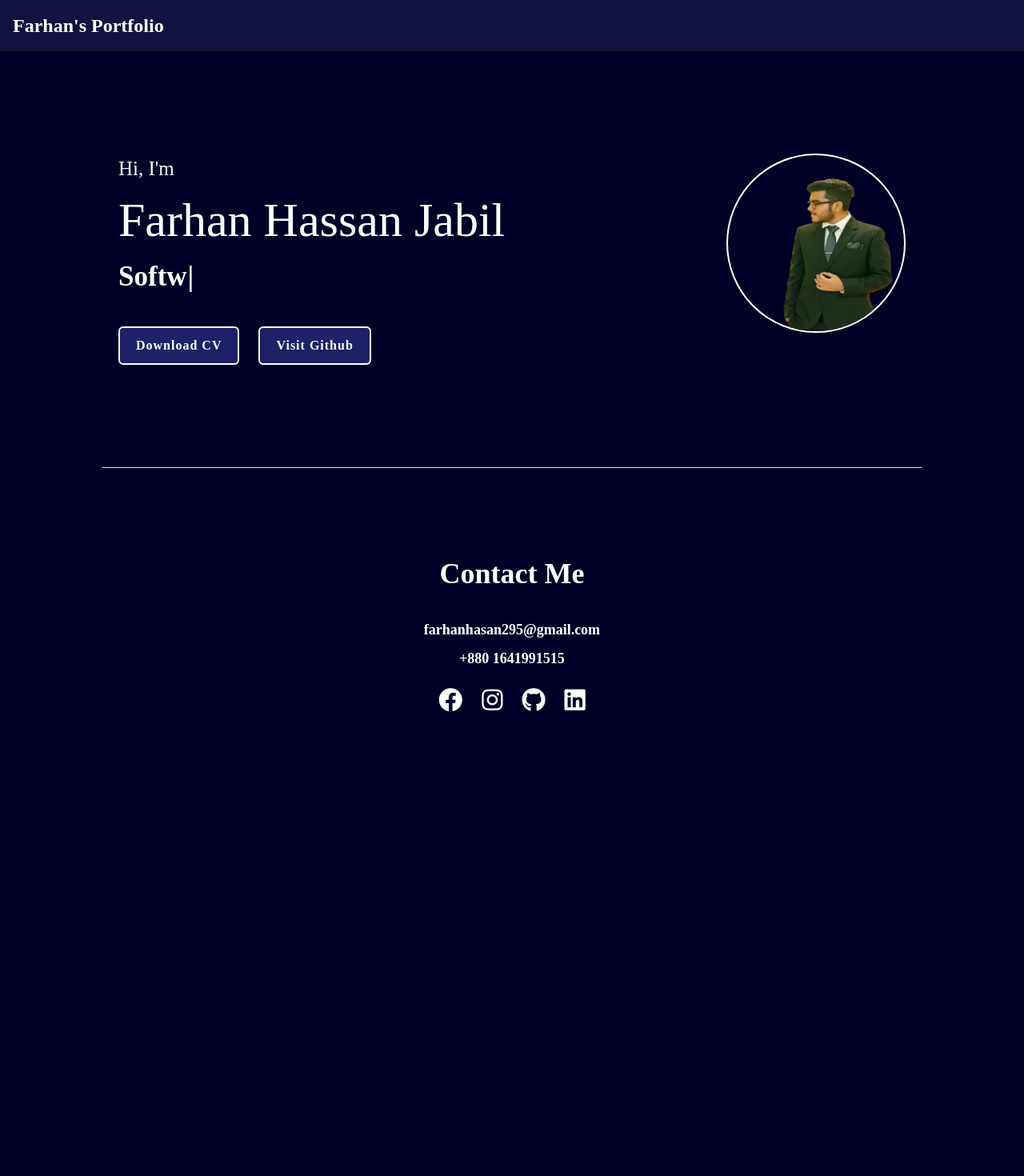
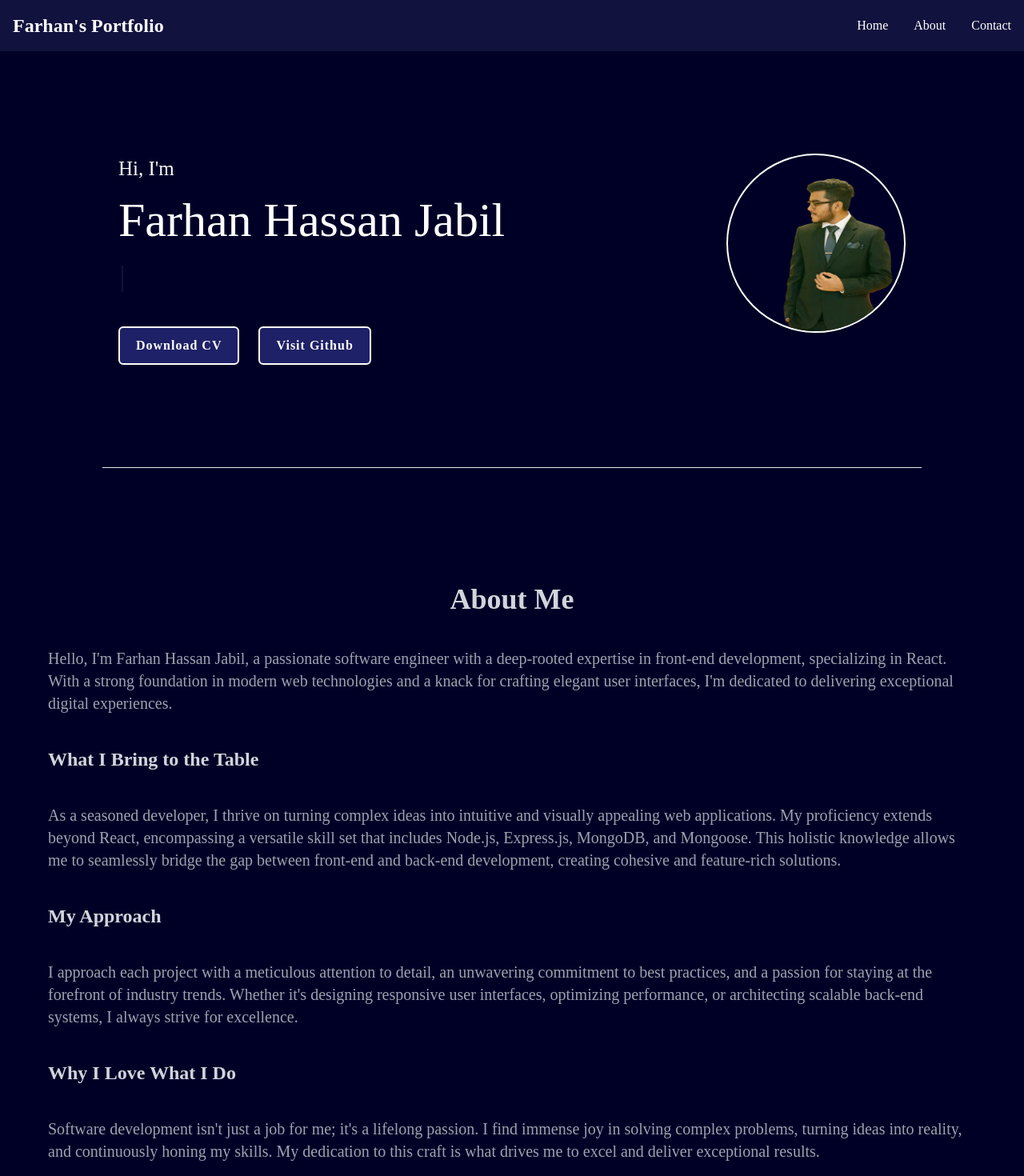
Before and after one commit to farhan-jabil/my-portfolio, a React (Create React App) app: page / in a window 1280 px wide. Shown: the top 1470 px of the page at 80% size. Before the commit the page ends 1005 px from the top, so only its background shows below. Built offline with nearby package versions, Linux system fonts and the light colour scheme.

Commit message:
adding about

```diff
--- a/src/App.js
+++ b/src/App.js
@@ -2,13 +2,14 @@ import './App.css';
 import Hero from './components/Hero';
 import Navbar from './components/Navbar';
 import Contact from './components/Contact';
+import About from './components/About';
 
 function App() {
   return (
     <div>
       <Navbar/>
       <Hero/>
-      {/* <About/> */}
+      <About/>
       {/* <Service/> */}
       {/* <Experience/> */}
       {/* <Skills/> */}
--- a/src/components/About.js
+++ b/src/components/About.js
@@ -1,62 +1,72 @@
-import React from 'react'
+import React from "react";
 
 export default function About() {
   return (
     <>
-      <section id='about'>
-        <div className='about'>
-          Lorem ipsum dolor sit amet consectetur adipisicing elit. Eum, repellat inventore. Fuga optio ullam totam ut, cupiditate culpa quod consectetur consequatur vel iure, aspernatur tempore, facere labore perferendis placeat neque!
-          Fuga natus laborum numquam pariatur debitis necessitatibus assumenda consectetur facere quasi beatae ad, distinctio optio, sed esse illo sequi. Atque expedita voluptate possimus provident nulla, numquam suscipit quisquam minima facere.
-          Quo minima, debitis porro nesciunt eaque aliquid nisi deserunt et, illum animi, quod nostrum accusantium esse quis dolores fugit repudiandae. Consectetur deleniti officia et corporis ipsum cum, dicta aspernatur possimus!
-          Vero inventore facere blanditiis fuga magni minima delectus quibusdam! Eius consequuntur architecto nesciunt iure harum earum ducimus et blanditiis optio. Dolor quo sequi sapiente ipsa enim laboriosam nobis deleniti! Facere!
-          Nemo eligendi omnis eveniet obcaecati non perspiciatis cumque debitis eum? Et ratione reiciendis cupiditate distinctio perferendis deserunt eligendi eum quam, harum eveniet! Officia velit dolorem vel dicta facilis commodi atque.
-          Eius labore delectus distinctio minima eveniet quo numquam voluptas molestiae sapiente ut nisi laborum dicta praesentium cupiditate, eaque hic magni ab incidunt temporibus saepe voluptate. Eveniet totam sunt rem tempora.
-          Modi odio ratione, laborum, illum dolorem totam odit ullam nihil autem consequatur in et hic alias praesentium? Reiciendis, quis ex quod nobis similique earum autem velit ut delectus vero ab.
-          Esse nihil dolore excepturi voluptatum labore hic molestias totam molestiae debitis amet porro sunt, at accusamus odio aliquid natus architecto, nostrum libero explicabo maiores iusto. Rem vero velit similique quos.
-          Doloremque, maiores dolores eos obcaecati culpa mollitia cupiditate omnis minima sed quia, eum deleniti debitis autem voluptatibus sit incidunt aspernatur aliquam sunt pariatur in tenetur. Molestias soluta magni ipsum illum!
-          Repellendus cum aliquid architecto, aliquam vel consequatur a, aspernatur quaerat quas esse quae aperiam illum, minima possimus tenetur explicabo vero. Quis enim laboriosam in veritatis suscipit quisquam autem, modi accusantium?
-          Tempora iure excepturi, eveniet, ex earum sit eligendi, beatae atque impedit ab molestias unde minus nostrum in quo quidem fugit? Quis illo doloremque debitis libero eum omnis praesentium facilis repudiandae.
-          Asperiores, cum. Alias aspernatur animi itaque minus veritatis numquam facilis molestiae, ea perspiciatis labore! Illum, quia modi, nisi nemo vitae ea sint aspernatur, dicta ut fugiat necessitatibus mollitia minima odio.
-          At ducimus ab minima nobis voluptatem pariatur exercitationem officiis iure, corrupti, autem rem similique itaque assumenda aliquid hic consequuntur magnam alias totam, aperiam quis ullam. Voluptatem, explicabo velit. Tempore, sunt?
-          Atque eum sit explicabo nemo fugit illum voluptates tempora minima veniam laudantium nesciunt eaque perferendis dicta iste et eos voluptatum rerum aperiam asperiores odit fugiat, assumenda eius sint accusantium! Libero.
-          Dignissimos ducimus expedita ratione hic incidunt! Omnis aspernatur, quis voluptatum amet minus inventore delectus aperiam facilis? Qui magni minus laborum ab, quam vel dolor harum ex, iusto expedita nobis deserunt?
-          Consequatur modi impedit corporis tempore ex vel repudiandae architecto sunt ad sed id voluptatem distinctio a consectetur asperiores magni nesciunt reiciendis itaque omnis, odit eius. Quo repellat soluta hic dolorem!
-          Eligendi, natus rerum. Assumenda, reprehenderit molestias nisi dolores obcaecati cum ratione nostrum sapiente. Temporibus illum suscipit deleniti ex. Id in sit, fugit asperiores praesentium atque omnis placeat ad eaque dolorem?
-          Dolores provident, et assumenda incidunt repellat harum? Error exercitationem, tenetur nesciunt illo vel ea dicta consequuntur reiciendis at a praesentium laborum quibusdam dignissimos adipisci. Doloremque modi sunt tempore rem provident.
-          Modi qui fuga quidem molestiae eaque, explicabo blanditiis culpa obcaecati, laborum repudiandae, doloribus facere. Pariatur ad vel quam quas reiciendis itaque cum error, officia obcaecati sit quae minima. Libero, corrupti?
-          Quas, non saepe nihil, excepturi qui vel aliquid debitis aut at voluptate ipsum, consequuntur quam earum ullam libero sunt rerum aspernatur ad aperiam pariatur. Id nostrum labore unde quo incidunt?
-          Sapiente rem facilis reprehenderit quas vero accusamus nobis fugiat illum temporibus, quae nemo repudiandae similique voluptate veritatis. Possimus hic blanditiis quo iusto molestiae quaerat soluta tempore. Delectus veritatis officia inventore.
-          Voluptas, nostrum repellat quidem nulla aliquid amet ratione blanditiis non, harum minima fugit perspiciatis sint reprehenderit animi aspernatur pariatur itaque similique. Totam, voluptatem recusandae nesciunt sunt porro a dolorum ducimus.
-          Soluta incidunt praesentium reprehenderit cumque? Expedita, nostrum earum? Nam dolore totam corporis quibusdam animi, suscipit sapiente asperiores. Aliquid maxime amet corporis, libero, dolorem architecto iure illum quibusdam iste fugiat obcaecati.
-          Excepturi placeat perspiciatis, dolore ullam ipsa at nihil eveniet quis. Magnam laborum architecto magni, similique, ducimus earum blanditiis, eius voluptate sed atque corrupti esse consectetur mollitia consequuntur nesciunt distinctio incidunt!
-          Optio culpa ipsum molestiae veniam voluptatem iure deserunt sed vero suscipit consectetur necessitatibus expedita id, assumenda voluptate adipisci exercitationem voluptas nesciunt accusantium reiciendis aut et iste facere repellendus? Recusandae, veritatis.
-          Error magni voluptatum quam possimus a! Excepturi obcaecati voluptate fugit eveniet repellendus libero, rem mollitia delectus perspiciatis sequi voluptatum minus unde quibusdam harum reiciendis, eius nobis. Nam veniam ipsam mollitia?
-          Optio totam reiciendis minima tempora dolore. Nisi cumque porro delectus totam doloremque earum ea assumenda, veniam quam sapiente quidem facilis officiis quas error vero! Cum reiciendis repudiandae aperiam maxime modi.
-          Tenetur praesentium cumque dolores asperiores. Quos, quaerat voluptatem! Accusantium corporis expedita placeat! Praesentium rem excepturi, minus repellendus tempora dolores voluptatum distinctio a! Eum quibusdam corrupti dolore officia quam. Sit, ipsum?
-          Distinctio esse tempora ducimus suscipit, rem quisquam vero temporibus veritatis alias laudantium expedita, aliquid doloribus. Earum qui deserunt dicta, dolores voluptatibus minima odio facilis harum, cumque odit corporis impedit molestiae.
-          Nesciunt qui explicabo quas ipsam ab beatae assumenda necessitatibus quaerat aperiam at quo, sapiente error sunt neque doloribus aut aliquid culpa quibusdam. Suscipit officiis sequi ad aperiam, obcaecati libero a.
-          Porro, quos sit? Fugiat, impedit excepturi, quisquam suscipit nihil sint obcaecati hic voluptate ratione dolore totam tenetur. Exercitationem odit sunt ea quo neque distinctio amet. Rem porro blanditiis quo repellat!
-          Cum nobis laudantium, molestias voluptatum eos doloribus sapiente optio, enim saepe aut fugiat, voluptatem consectetur ipsa reiciendis excepturi. Pariatur nihil, quis tempora nobis cumque at vitae reiciendis ea porro eius!
-          Aperiam iusto repellat dolores, atque, voluptate ex rem ipsa quod ad eius commodi alias quas. Numquam tenetur quae deserunt voluptate nobis. Similique accusamus pariatur, totam expedita sed vel eos in.
-          Ex saepe assumenda soluta quia corporis est laboriosam obcaecati doloremque fugit, in facere impedit veniam mollitia consectetur quidem omnis veritatis non. Sit dolorum placeat expedita, laborum atque deleniti distinctio iusto.
-          Unde nostrum, sequi tenetur hic recusandae debitis. Esse numquam quasi animi laboriosam deleniti eaque vel necessitatibus aperiam dolore cumque atque molestias consequatur quisquam ipsum aliquam, quibusdam possimus. Modi, debitis id!
-          Nisi, autem consectetur tempora nemo deleniti ducimus, neque laudantium iste veniam aut ullam commodi sunt illo excepturi minima omnis rerum quas, harum facilis est sint. Corrupti autem nisi quidem iusto.
-          Velit voluptate reprehenderit provident dicta, non quibusdam ullam esse perspiciatis. Nesciunt suscipit, velit dolorem consequuntur, ullam enim voluptatum culpa tempora, neque quaerat vel quis. Sed quia cupiditate optio voluptate nihil!
-          Nobis mollitia repellat voluptates optio quaerat iure ipsum. Libero aut modi autem in, aliquid et ducimus ut laborum? Debitis dolores ut quasi vero dignissimos fugiat harum libero doloremque ullam cupiditate!
-          Hic atque corrupti dolore animi sapiente officia cupiditate autem nisi ipsum ducimus distinctio numquam ab dolor voluptates ex omnis dolorum minus, similique eum quos laboriosam aut illo quaerat eaque. Perferendis?
-          Impedit eligendi assumenda cumque numquam? Maiores iure odio iusto, corporis commodi autem totam architecto. Blanditiis tempore magni perferendis nam accusamus voluptas dolor laboriosam nisi, sint velit explicabo, provident deleniti. Rem.
-          Facere assumenda facilis, cupiditate eius blanditiis voluptatem vitae, doloremque porro obcaecati officia accusamus laudantium est quo, unde sequi sit dolore quisquam! Odit recusandae aliquid natus dicta nam facilis praesentium necessitatibus?
-          Maiores neque, aspernatur, quis illo molestiae vitae non sunt voluptatum vel nesciunt eius veritatis ipsam suscipit a enim! Quasi inventore ipsam maiores delectus fuga ipsum autem optio sunt voluptatum possimus.
-          Animi quidem quasi, amet reiciendis doloribus cumque eos, quo magnam, veniam voluptas accusantium culpa laborum praesentium tempora nostrum. Nemo enim voluptatibus similique doloribus? Modi dolorem exercitationem, autem voluptate at qui.
-          Amet quaerat nam sequi sunt itaque iste. Consequuntur, animi porro ducimus natus vel, quos, a laborum facere inventore suscipit quia asperiores molestiae eligendi modi fugiat. Nostrum, veniam. Molestias, reiciendis porro?
-          Architecto inventore sequi ea magnam velit totam doloremque atque magni iusto corrupti sunt eum nostrum minus ipsa minima, labore est vero, fugit voluptate ad libero fugiat. Iure a at quo!
-          Possimus earum laborum excepturi labore asperiores non praesentium incidunt, magni consectetur voluptas et natus ducimus soluta, laboriosam sequi aliquam atque ad quasi ipsa architecto dolorum doloribus a odio. Maxime, deleniti.
-          Nobis tempore soluta quod voluptatum, repellendus ipsa obcaecati id? Quibusdam quae tempora, dolorum amet culpa dolores quidem inventore doloremque dolor perspiciatis quasi. Officia voluptatibus ex velit dolores labore, harum nulla.
-          Cupiditate provident atque sunt et quo mollitia, corporis reprehenderit vitae corrupti nobis inventore autem eos molestiae. Illum pariatur sed non sit eligendi! Temporibus hic unde corrupti vitae iusto magnam optio!
-          Eveniet tempore officia commodi accusamus sunt quisquam cumque, eum fugiat fuga vitae, accusantium nihil, ratione voluptates delectus? Sapiente incidunt eius voluptatibus, alias aspernatur libero expedita cupiditate cum atque at enim!
-          Illum, repellendus sapiente beatae facere quaerat hic iste molestiae rerum pariatur maxime, commodi fugiat? Recusandae in doloremque minus eaque excepturi magni labore amet eum repudiandae. Incidunt praesentium dignissimos possimus porro.
+      <hr className="w-4/5 mx-auto" />
+      <section id="about" className="py-12 md:py-24 lg:py-28">
+        <div class="py-8 px-4 lg:px-8">
+          <div class="container mx-auto text-left space-y-10">
+            <h2 class="text-3xl lg:text-4xl font-semibold text-center text-gray-300 mb-4">
+              About Me
+            </h2>
+            <p class="text-lg lg:text-xl text-gray-400 mb-6">
+              Hello, I'm Farhan Hassan Jabil, a passionate software engineer
+              with a deep-rooted expertise in front-end development,
+              specializing in React. With a strong foundation in modern web
+              technologies and a knack for crafting elegant user interfaces, I'm
+              dedicated to delivering exceptional digital experiences.
+            </p>
+
+            <h3 class="text-xl lg:text-2xl font-semibold text-gray-300 mb-4">
+              What I Bring to the Table
+            </h3>
+            <p class="text-lg lg:text-xl text-gray-400 mb-6">
+              As a seasoned developer, I thrive on turning complex ideas into
+              intuitive and visually appealing web applications. My proficiency
+              extends beyond React, encompassing a versatile skill set that
+              includes Node.js, Express.js, MongoDB, and Mongoose. This holistic
+              knowledge allows me to seamlessly bridge the gap between front-end
+              and back-end development, creating cohesive and feature-rich
+              solutions.
+            </p>
+
+            <h3 class="text-xl lg:text-2xl font-semibold text-gray-300 mb-4">
+              My Approach
+            </h3>
+            <p class="text-lg lg:text-xl text-gray-400 mb-6">
+              I approach each project with a meticulous attention to detail, an
+              unwavering commitment to best practices, and a passion for staying
+              at the forefront of industry trends. Whether it's designing
+              responsive user interfaces, optimizing performance, or
+              architecting scalable back-end systems, I always strive for
+              excellence.
+            </p>
+
+            <h3 class="text-xl lg:text-2xl font-semibold text-gray-300 mb-4">
+              Why I Love What I Do
+            </h3>
+            <p class="text-lg lg:text-xl text-gray-400 mb-6">
+              Software development isn't just a job for me; it's a lifelong
+              passion. I find immense joy in solving complex problems, turning
+              ideas into reality, and continuously honing my skills. My
+              dedication to this craft is what drives me to excel and deliver
+              exceptional results.
+            </p>
+
+            <h3 class="text-xl lg:text-2xl font-semibold text-gray-300 mb-4">
+              Let's Collaborate
+            </h3>
+            <p class="text-lg lg:text-xl text-gray-400">
+              If you're looking for a front-end development expert who can
+              transform your vision into a pixel-perfect reality, I'd love to
+              hear from you. Feel free to reach out, and let's embark on an
+              exciting journey of creating stunning and user-friendly web
+              experiences together.
+            </p>
+          </div>
         </div>
       </section>
     </>
-  )
+  );
 }
--- a/src/components/Contact.js
+++ b/src/components/Contact.js
@@ -4,7 +4,7 @@ export default function Contact() {
   return (
     <>
       <hr className="w-4/5 mx-auto" />
-      <section id="contact" className="container py-12 md:py-24 lg:py-28 text-white text-center">
+      <section id="contact" className="container pt-12 pb-52 md:pt-24 lg:pt-24 text-white text-center">
         <div className="mx-auto px-4">
           <h2 className="text-2xl md:text-3xl lg:text-4xl font-semibold">Contact Me</h2>
           <div className="space-y-2 mt-6 md:mt-9 md:flex md:flex-col md:items-center">
--- a/src/components/Navbar.js
+++ b/src/components/Navbar.js
@@ -1,9 +1,9 @@
-import React, { useState, useEffect } from "react";
-import { Link } from "react-scroll";
+import React, { useState, useEffect, useRef } from "react";
 
 export default function Navbar() {
   const [isSticky, setIsSticky] = useState(false);
   const [isMobileMenuOpen, setIsMobileMenuOpen] = useState(false);
+  const navbarRef = useRef(null); // Reference to the navbar element
 
   useEffect(() => {
     const handleScroll = () => {
@@ -32,8 +32,21 @@ export default function Navbar() {
     setIsMobileMenuOpen(false);
   };
 
+  const scrollToSection = (sectionId) => {
+    const section = document.querySelector(sectionId);
+    if (section) {
+      const navbarHeight = navbarRef.current.clientHeight; // Get the height of the navbar
+      window.scrollTo({
+        top: section.offsetTop - navbarHeight,
+        behavior: "smooth",
+      });
+    }
+    closeMobileMenu(); // Close the mobile menu after clicking a link
+  };
+
   return (
     <div
+      ref={navbarRef} // Set a reference to the navbar element
       className={`${
         isSticky
           ? "fixed top-0 left-0 right-0 bg-[#12123E] text-white border-gray-200 dark:bg-gray-900"
@@ -41,7 +54,7 @@ export default function Navbar() {
       } ${isSticky ? "p-1" : ""} transition-all duration-2000`}
       style={{ zIndex: 1000 }}
     >
-      <nav className="max-w-screen-xl flex flex-wrap items-center justify-between mx-auto lg:p-4">
+      <nav className="max-w-screen-xl flex flex-wrap items-center justify-between mx-auto md:p-4">
         <a
           href="https://flowbite.com/"
           className="flex items-center p-4 lg:p-0"
@@ -50,25 +63,58 @@ export default function Navbar() {
             Farhan's Portfolio
           </span>
         </a>
+        <ul className="font-medium hidden md:flex p-0 space-x-8">
+          <li>
+            <button
+              onClick={() => scrollToSection("#hero")}
+              className="hover:text-[#9191c4] focus:outline-none"
+            >
+              Home
+            </button>
+          </li>
+          <li>
+            <button
+              onClick={() => scrollToSection("#about")}
+              className="hover:text-[#9191c4] focus:outline-none"
+            >
+              About
+            </button>
+          </li>
+          <li>
+            <button
+              onClick={() => scrollToSection("#contact")}
+              className="hover:text-[#9191c4] focus:outline-none"
+            >
+              Contact
+            </button>
+          </li>
+        </ul>
         <button
           onClick={toggleMobileMenu}
           type="button"
-          className="inline-flex items-center p-2 w-10 h-10 justify-center text-sm text-gray-500 rounded-lg md:hidden hover:bg-gray-100 focus:outline-none focus:ring-2 focus:ring-gray-200 dark:text-gray-400 dark:hover:bg-gray-700 dark:focus:ring-gray-600"
+          className="inline-flex items-center p-2 w-10 h-10 justify-center text-sm text-gray-500 rounded-lg md:hidden bg-transparent hover:bg-transparent focus:ring-transparent focus:outline-none transition-transform duration-300 ease-in-out transform"
+          style={{
+            transform: isMobileMenuOpen ? "rotate(90deg)" : "rotate(0deg)",
+          }}
         >
           <span className="sr-only">Toggle mobile menu</span>
           <svg
-            className="w-5 h-5"
+            className="w-5 h-5 transition-opacity duration-300 ease-in-out"
             aria-hidden="true"
             xmlns="http://www.w3.org/2000/svg"
             fill="none"
-            viewBox="0 0 17 14"
+            viewBox="0 0 24 24"
           >
             <path
               stroke="currentColor"
               strokeLinecap="round"
               strokeLinejoin="round"
               strokeWidth="2"
-              d="M1 1h15M1 7h15M1 13h15"
+              d={
+                isMobileMenuOpen
+                  ? "M6 6L18 18M6 18L18 6"
+                  : "M1 1h15M1 7h15M1 13h15"
+              }
             />
           </svg>
         </button>
@@ -81,28 +127,30 @@ export default function Navbar() {
           id="navbar-default"
         >
           <div className="flex flex-col justify-center items-center">
-            <ul className="font-medium flex flex-col p-0 md:p-0 py-4 rounded-lg md:flex-row md:space-x-8 md:mt-0 md:border-0 dark:border-gray-700">
+            <ul className="font-medium flex flex-col p-0 py-4 rounded-lg space-y-4">
               <li>
-                <Link
-                  to="hero"
-                  smooth={true}
-                  duration={500}
-                  className="block py-2 pl-3 pr-4 rounded hover:bg-gray-100 md:hover:bg-transparent md:border-0 md:hover:text-[#9191c4] md:p-0 dark:text-white md:dark:hover:text-blue-500 dark:hover:bg-gray-700 dark:hover:text-white md:dark:hover-bg-transparent transition-colors duration-2000 cursor-pointer"
-                  onClick={closeMobileMenu} // Close mobile menu when an option is clicked
+                <button
+                  onClick={() => scrollToSection("#hero")}
+                  className="hover:text-[#9191c4] focus:outline-none"
                 >
                   Home
-                </Link>
+                </button>
               </li>
               <li>
-                <Link
-                  to="contact"
-                  smooth={true}
-                  duration={500}
-                  className="block py-2 pl-3 pr-4 rounded hover-bg-gray-100 md:hover:bg-transparent md:border-0 md:hover:text-[#9191c4] md:p-0 dark:text-white md:dark:hover:text-blue-500 dark:hover-bg-gray-700 dark:hover-text-white md:dark:hover-bg-transparent transition-colors duration-2000 cursor-pointer"
-                  onClick={closeMobileMenu} // Close mobile menu when an option is clicked
+                <button
+                  onClick={() => scrollToSection("#about")}
+                  className="hover:text-[#9191c4] focus:outline-none"
+                >
+                  About
+                </button>
+              </li>
+              <li>
+                <button
+                  onClick={() => scrollToSection("#contact")}
+                  className="hover:text-[#9191c4] focus:outline-none"
                 >
                   Contact
-                </Link>
+                </button>
               </li>
             </ul>
           </div>
```
